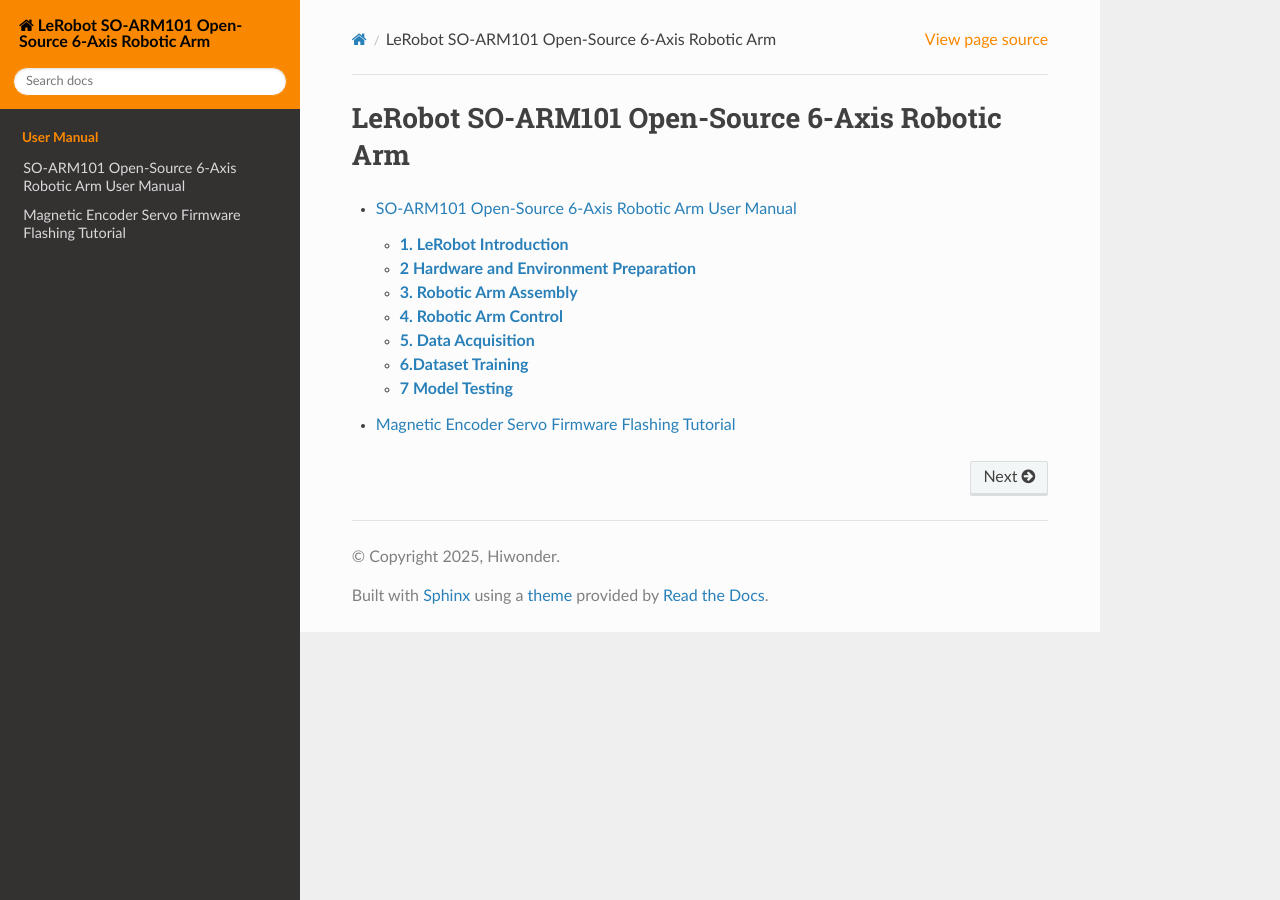
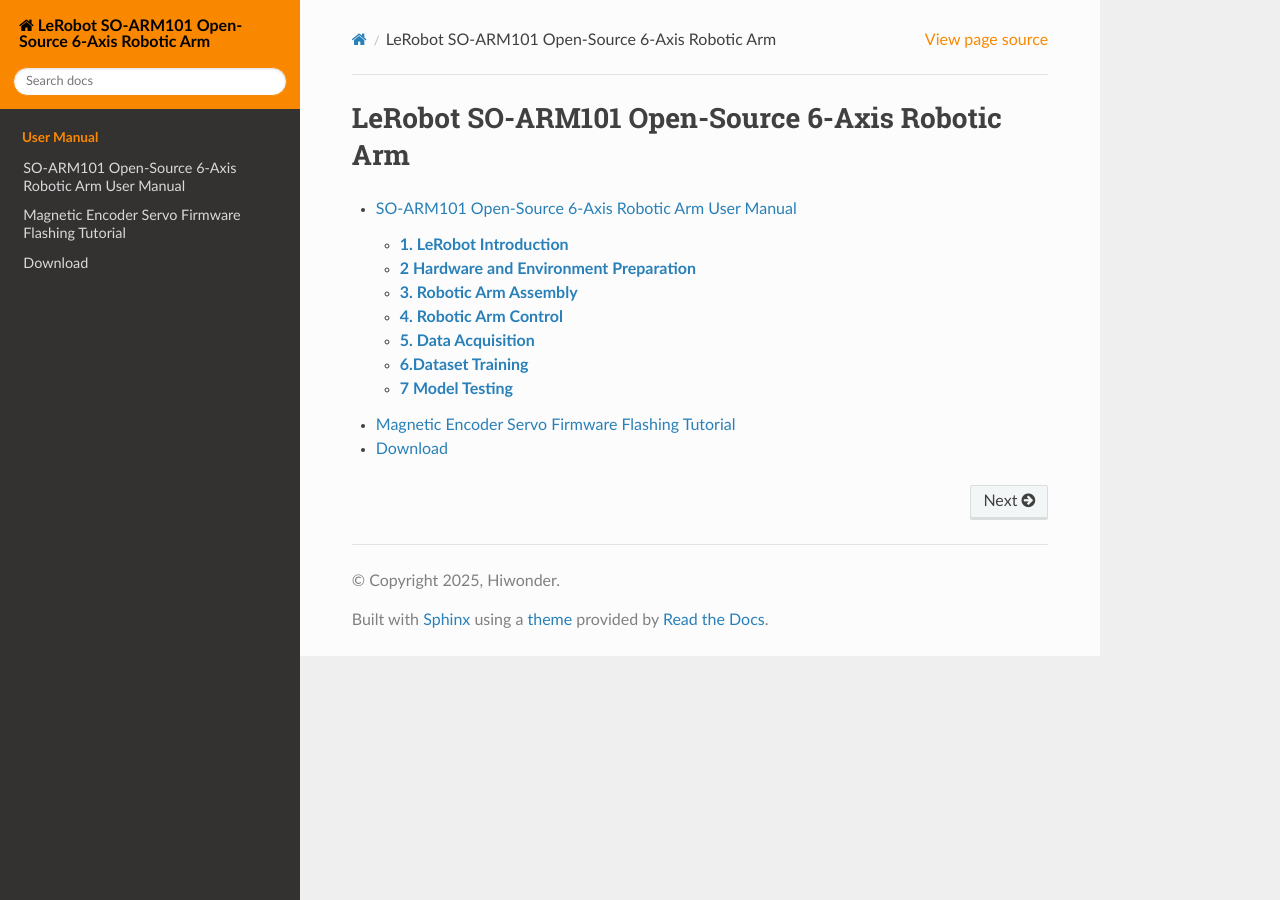
Before and after one commit to Hiwonder-docs/LeRobot, a Sphinx documentation site: the page built from source/index.rst, in a window 1280 px wide. Built offline with Sphinx 7.4.7 and the Read the Docs theme 3.1.0, drawn with Linux system fonts in a browser that asks for light colours.

Commit message:
Update index.rst

```diff
--- a/source/index.rst
+++ b/source/index.rst
@@ -13,3 +13,5 @@
 
    docs/SO-ARM101 Open-Source 6-Axis Robotic Arm User Manual.md
    docs/Magnetic Encoder Servo Firmware Flashing Tutorial.md
+
+   Download <https://drive.google.com/drive/folders/1aKPQfxLK9cAWeM88YNUDLCStPtHpgntE>
```
